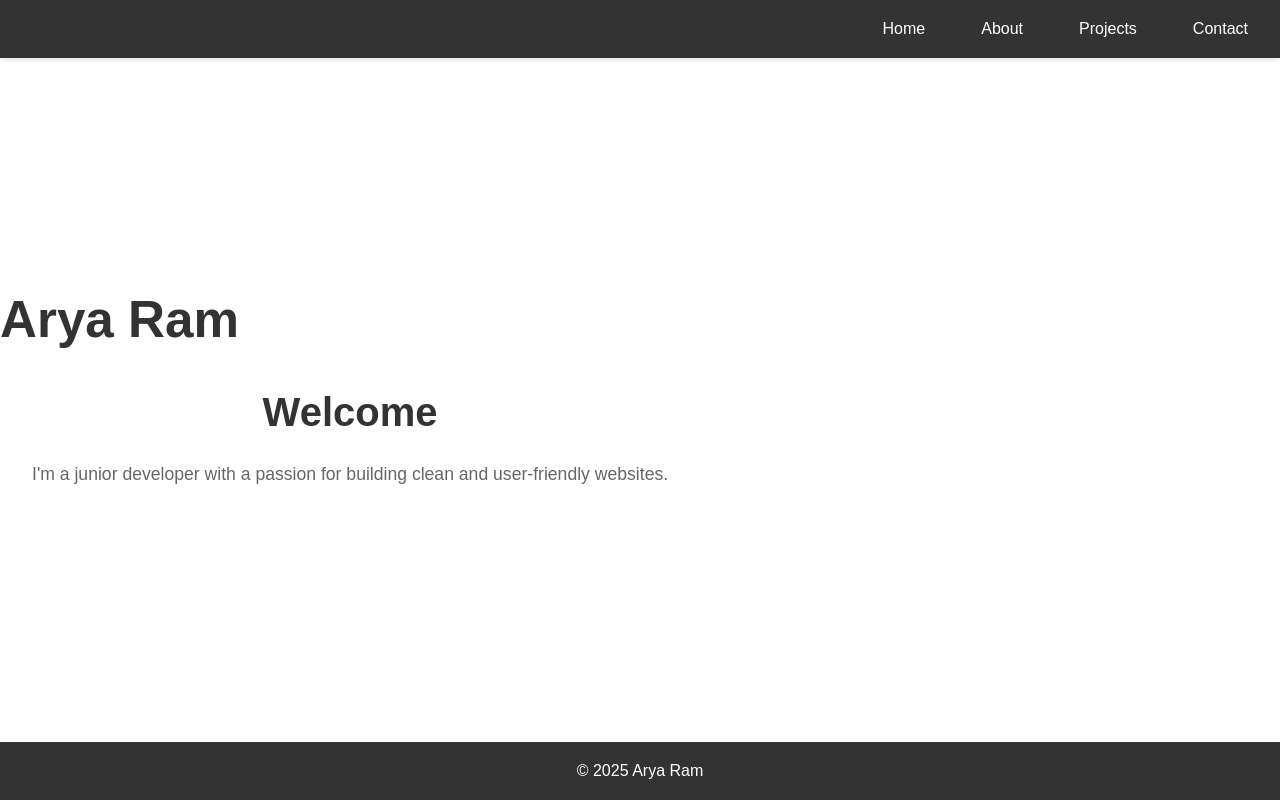
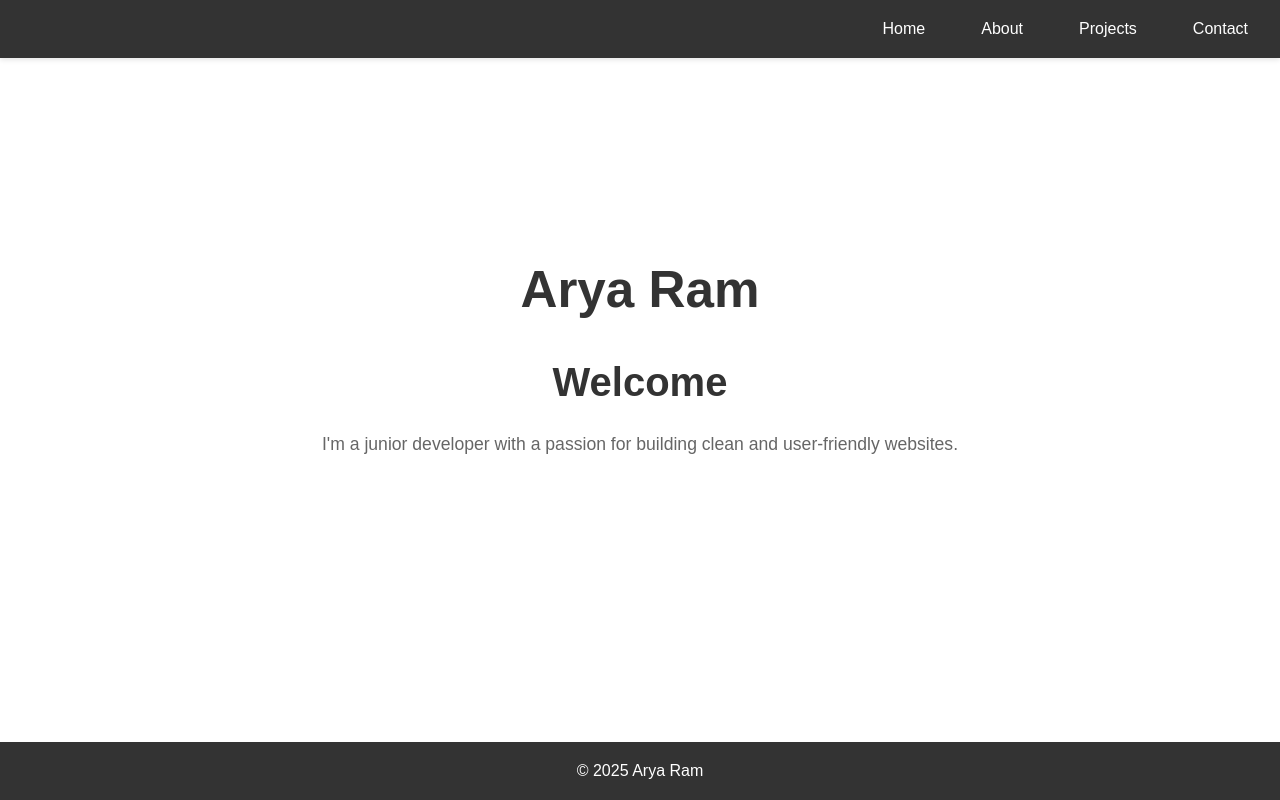
Before and after one commit to arya-lunaris/personal-website, a React (Vite) app: page / in a window 1280 px wide. Built offline with nearby package versions, Linux system fonts and the light colour scheme.

Commit message:
centered content on pages

```diff
--- a/src/App.css
+++ b/src/App.css
@@ -9,7 +9,13 @@ body {
   line-height: 1.6;
   background-color: #fff;
   color: #333;
-  padding-top: 60px;
+  margin-top: 0;
+  text-align: center;
+  display: flex;
+  justify-content: center;
+  align-items: center;
+  min-height: 100vh;
+  flex-direction: column;
 }
 
 h1, h2 {
@@ -92,6 +98,8 @@ main {
   bottom: 0;
   width: 100%;
   z-index: 1000;
+  left: 0;
+  right: 0;
 }
 
 @media (max-width: 768px) {
```
